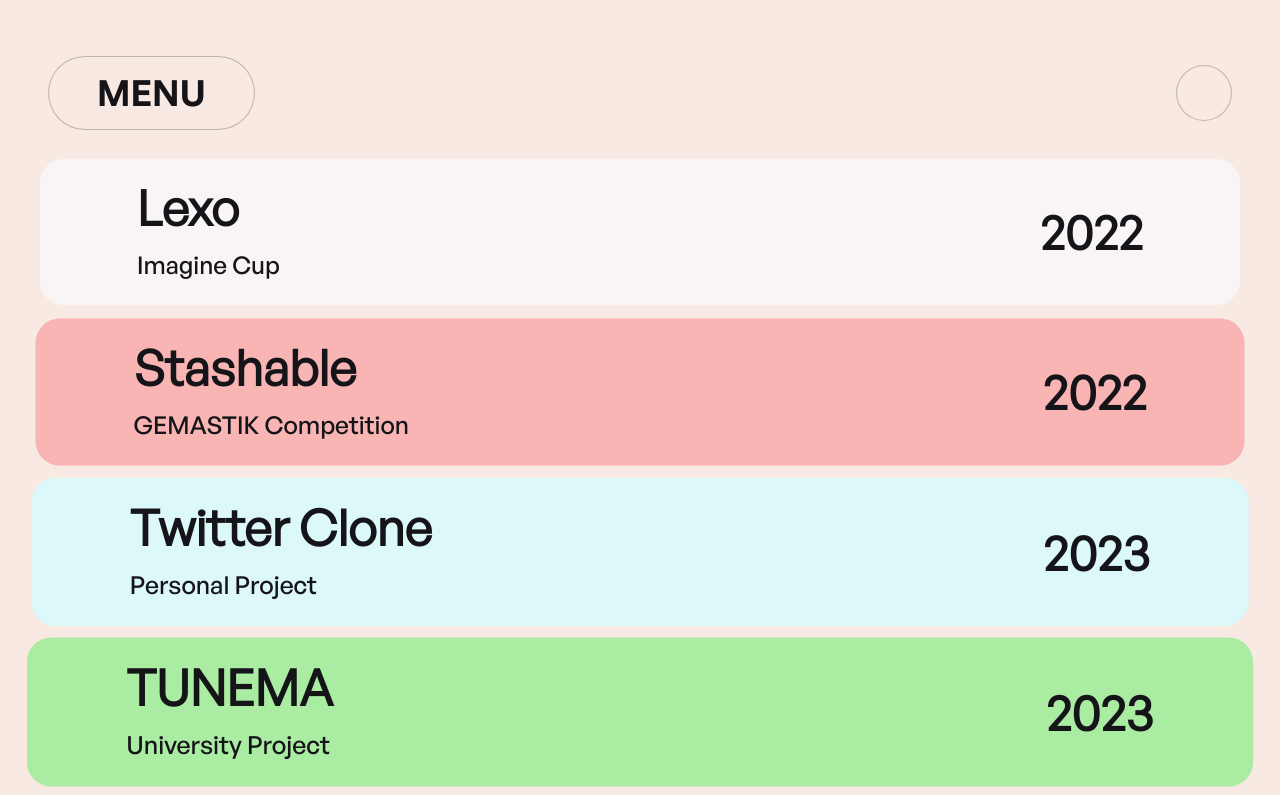
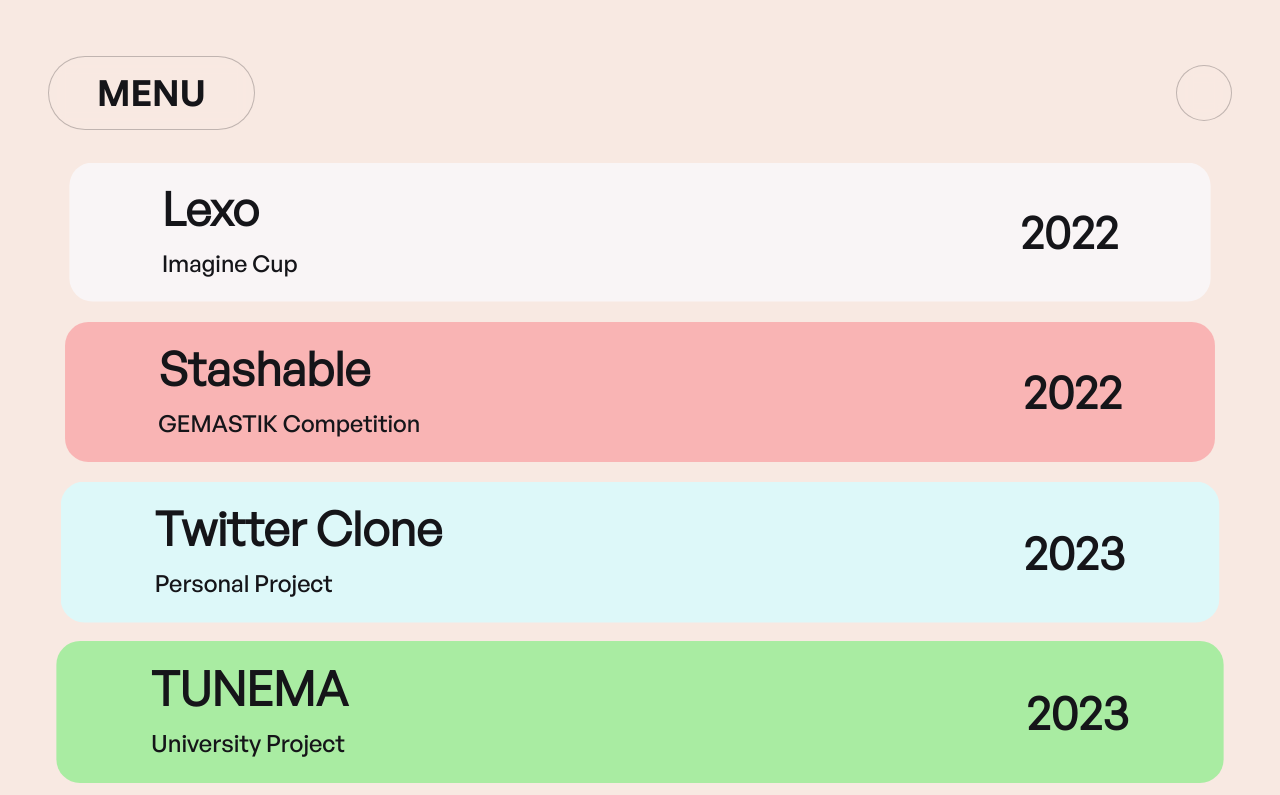
Before and after one commit to HotPotatoC/juanchristian.com, a Next.js app: page /works in a window 1280 px wide. Shown: the top 795 px of the page. Built offline with nearby package versions, Linux system fonts and the light colour scheme.

Commit message:
refactor: change cursor data attributes

```diff
--- a/components/screens/works/item.tsx
+++ b/components/screens/works/item.tsx
@@ -29,7 +29,7 @@ const WorkItem = ({ work }: WorkItemProps) => {
   const workItemTransformScale = useTransform(
     scrollYProgress,
     [0, 0.5, 1],
-    [1, 1.05, 1]
+    [0.95, 1, 0.95]
   )
 
   const [x, y] = useMousePosition()
@@ -72,7 +72,7 @@ const WorkItem = ({ work }: WorkItemProps) => {
 
   return (
     <>
-      <Link href={work.path} passHref data-hide-arrow="true">
+      <Link href={work.path} passHref data-cursor-hide-arrow="true">
         <motion.div
           ref={scrollTargetRef}
           className={cn([
--- a/components/ui/custom-cursor.tsx
+++ b/components/ui/custom-cursor.tsx
@@ -34,15 +34,18 @@ const CustomCursor = () => {
     // unless the link has data-hide-arrow attribute
     linkEls.forEach((el) => {
       el.addEventListener('mouseenter', () => {
-        // if data-hide-cursor is true, hide the cursor
-        if (el instanceof HTMLElement && el.dataset.hideCursor === 'true') {
+        // if data-cursor-hide is true, hide the cursor
+        if (el instanceof HTMLElement && el.dataset.cursorHide === 'true') {
           setIsActive(false)
         } else {
           setIsActive(true)
         }
 
-        // if data-hide-arrow is true, hide the arrow
-        if (el instanceof HTMLElement && el.dataset.hideArrow === 'true') {
+        // if data-cursor-hide-arrow is true, hide the arrow
+        if (
+          el instanceof HTMLElement &&
+          el.dataset.cursorHideArrow === 'true'
+        ) {
           setShowArrow(false)
         } else {
           setShowArrow(true)
```
